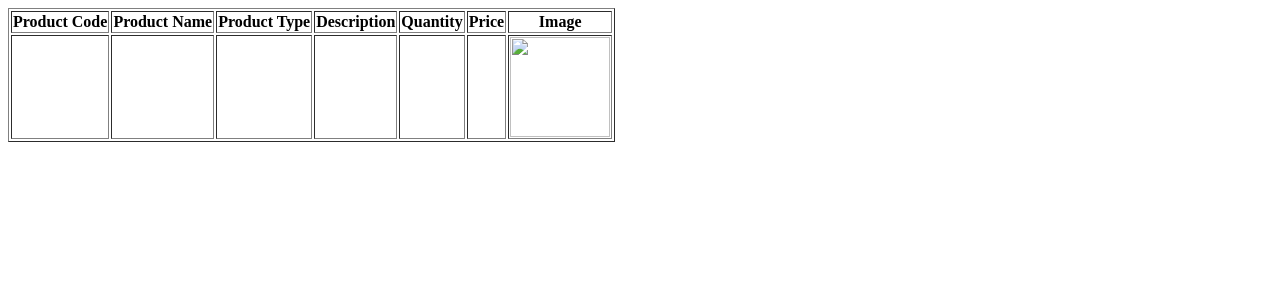
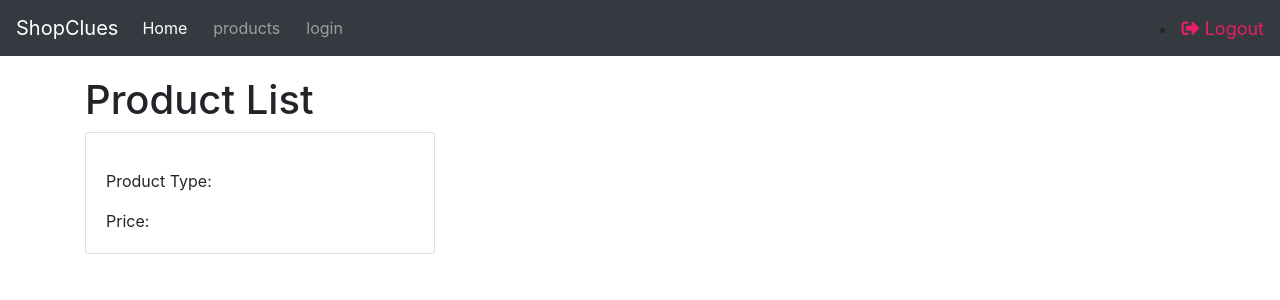
Before and after one commit to Harishmithak/Onlineshopping, a PHP site: page /product/new.php in a window 1280 px wide. Shown: the top 300 px of the page. Run offline with PHP 8.4, Linux system fonts and the light colour scheme; tables that the repository leaves empty or names only in its code hold one stand-in row (values such as "Sample post"); data that the repository does not hold is empty; some libraries are stand-ins or nearby versions.

Commit message:
saturday

```diff
--- a/src/product/new.php
+++ b/src/product/new.php
@@ -1,4 +1,17 @@
+<?php        include("../common/nav.php");?>
+
+<!DOCTYPE html>
+<html>
+<head>
+    <title>Product List</title>
+
+    <link rel="stylesheet" href="https://maxcdn.bootstrapcdn.com/bootstrap/4.5.2/css/bootstrap.min.css">
+</head>
+<body>
+    <div class="container">
+        <h1>Product List</h1>
         <?php
+
         class Product {
             private $conn;
 
@@ -27,38 +40,30 @@ class Product {
                 $products = $this->getAllProducts();
 
                 if (count($products) > 0) {
-            echo "<table border='1'>
-                    <tr>
-                        <th>Product Code</th>
-                        <th>Product Name</th>
-                        <th>Product Type</th>
-                        <th>Description</th>
-                        <th>Quantity</th>
-                        <th>Price</th>
-                        <th>Image</th>
-                    </tr>";
+                    echo "<div class='row'>";
 
                     foreach ($products as $product) {
-                echo "<tr>
-                        <td>{$product['ProductCode']}</td>
-                        <td>{$product['ProductName']}</td>
-                        <td>{$product['ProductType']}</td>
-                        <td>{$product['Description']}</td>
-                        <td>{$product['Quantity']}</td>
-                        <td>{$product['Price']}</td>
-                        <td><img src='{$product['Image']}' alt='{$product['ProductName']}' width='100'></td>
-                    </tr>";
+                        echo "<div class='col-md-4 mb-4'>
+                                <div class='card'>
+                                    <img src='{$product['Image']}' class='card-img-top' alt='{$product['ProductName']}'>
+                                    <div class='card-body'>
+                                        <h5 class='card-title'>{$product['ProductName']}</h5>
+                                        <p class='card-text'>{$product['Description']}</p>
+
+                                        <p class='card-text'>Product Type: {$product['ProductType']}</p>
+
+                                        <p class='card-text'>Price: {$product['Price']}</p>
+                                    </div>
+                                </div>
+                            </div>";
                     }
 
-            echo "</table>";
+                    echo "</div>";
                 } else {
                     echo "No products found.";
                 }
             }
 
-    public function __destruct() {
-        $this->conn->close();
-    }
         }
 
         $host = "localhost:3307";
@@ -69,3 +74,10 @@ $database = "mydb";
         $productManager = new Product($host, $username, $password, $database);
         $productManager->displayProducts();
         ?>
+    </div>
+
+    <script src="https://code.jquery.com/jquery-3.5.1.slim.min.js"></script>
+    <script src="https://cdn.jsdelivr.net/npm/@popperjs/core@2.5.4/dist/umd/popper.min.js"></script>
+    <script src="https://maxcdn.bootstrapcdn.com/bootstrap/4.5.2/js/bootstrap.min.js"></script>
+</body>
+</html>
```
Also changed, not shown: src/testfor.php (+72 -0 lines). Lines whose indentation alone changed are shown as unchanged.
